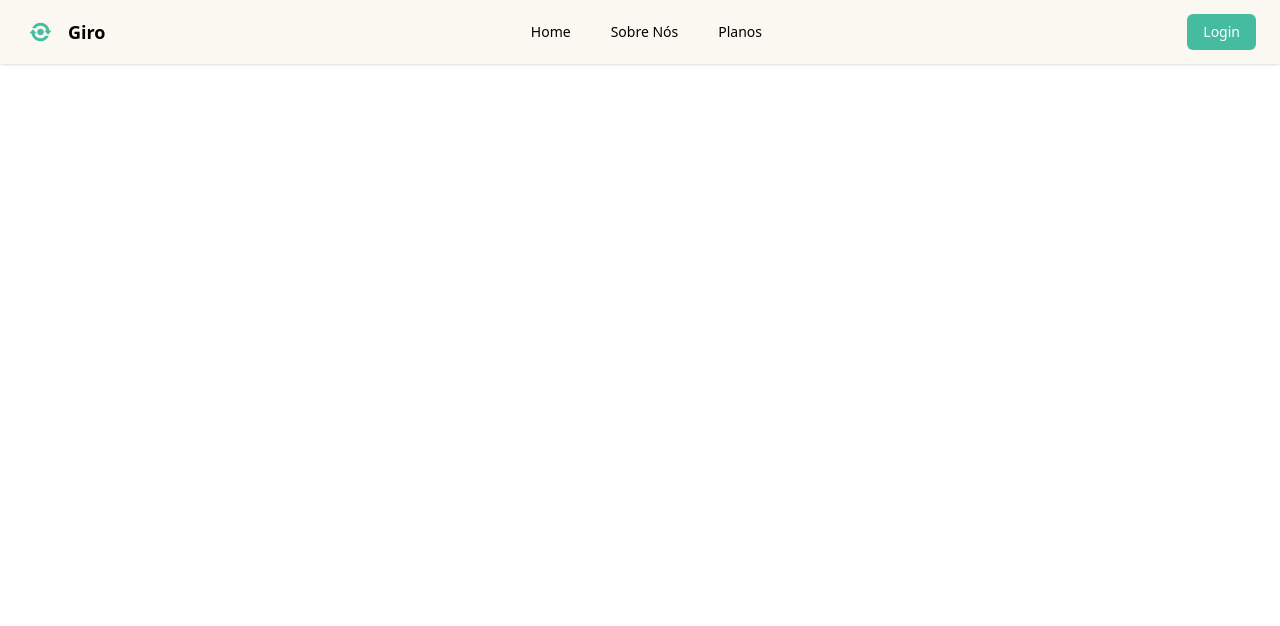
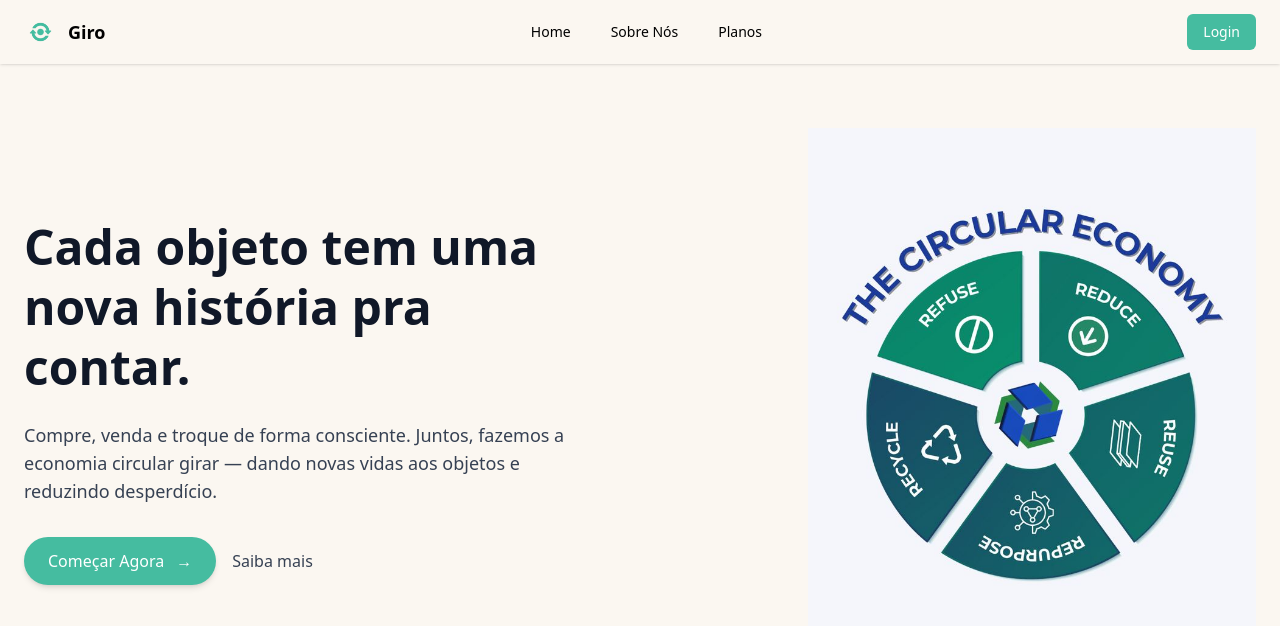
Before and after one commit to davimqz/GIRO-SCROLL, a React (Vite) app in the folder frontend/: page / in a window 1280 px wide. Shown: the top 626 px of the page. Built offline with nearby package versions, Linux system fonts and the light colour scheme; no server answers.

Commit message:
[Feat] - Hero Section

```diff
--- a/frontend/src/App.tsx
+++ b/frontend/src/App.tsx
@@ -1,10 +1,12 @@
 import Navbar from "./components/Navbar";
+import Hero from "./components/Hero";
 
 
 function App() {
   return (
     <div className="min-h-screen">
       <Navbar />
+      <Hero />
     </div>
   );
 }
--- /dev/null
+++ b/frontend/src/components/Hero.tsx
@@ -0,0 +1,35 @@
+import React from "react";
+import Heroimg from "../assets/hero/hero-img.jpg";
+
+export default function Hero() {
+  return (
+    <section className="bg-[#fbf7f1]">
+      <div className="max-w-7xl mx-auto px-6 py-20 lg:py-32">
+        <div className="grid grid-cols-1 lg:grid-cols-2 gap-8 items-center">
+          <div className="lg:pr-8">
+            <h1 className="text-4xl sm:text-5xl font-extrabold text-gray-900 leading-tight">Cada objeto tem uma nova história pra contar.</h1>
+            <p className="mt-6 text-lg text-gray-700 max-w-xl">Compre, venda e troque de forma consciente. Juntos, fazemos a economia circular girar — dando novas vidas aos objetos e reduzindo desperdício.</p>
+
+            <div className="mt-8 flex items-center gap-4">
+              <a
+                href="#começar"
+                className="inline-flex items-center px-6 py-3 bg-[#45BCA0] text-white rounded-full shadow-md hover:bg-[#3FA18F] transition font-medium"
+              >
+                Começar Agora
+                <span className="ml-3">→</span>
+              </a>
+
+              <a href="#sobre" className="text-gray-700 hover:underline">Saiba mais</a>
+            </div>
+          </div>
+
+          <div className="flex justify-center lg:justify-end">
+            <div className="w-full max-w-sm lg:max-w-md">
+              <img src={Heroimg} alt="Ilustração Giro" className="w-full h-auto object-contain" />
+            </div>
+          </div>
+        </div>
+      </div>
+    </section>
+  );
+}
--- a/frontend/src/components/Navbar.tsx
+++ b/frontend/src/components/Navbar.tsx
@@ -1,6 +1,7 @@
 import React from "react";
 import { usePrivy } from "@privy-io/react-auth";
 import Logo from "../assets/logo/giro_logo.png";
+
 export default function Navbar() {
   const { authenticated, user, login, logout } = usePrivy();
 
```
Also changed, not shown: frontend/src/assets/hero/hero-img.jpg (added).
